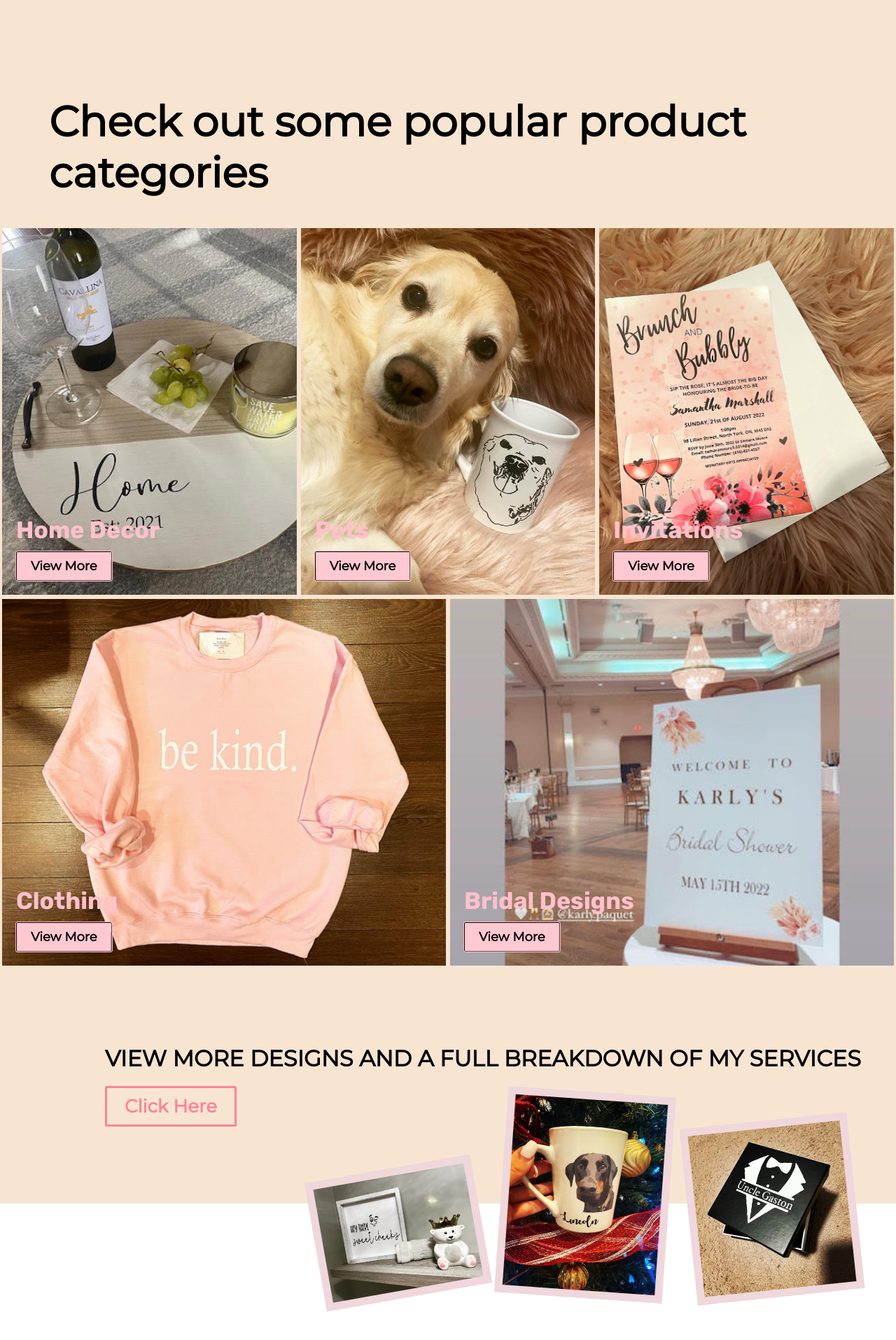
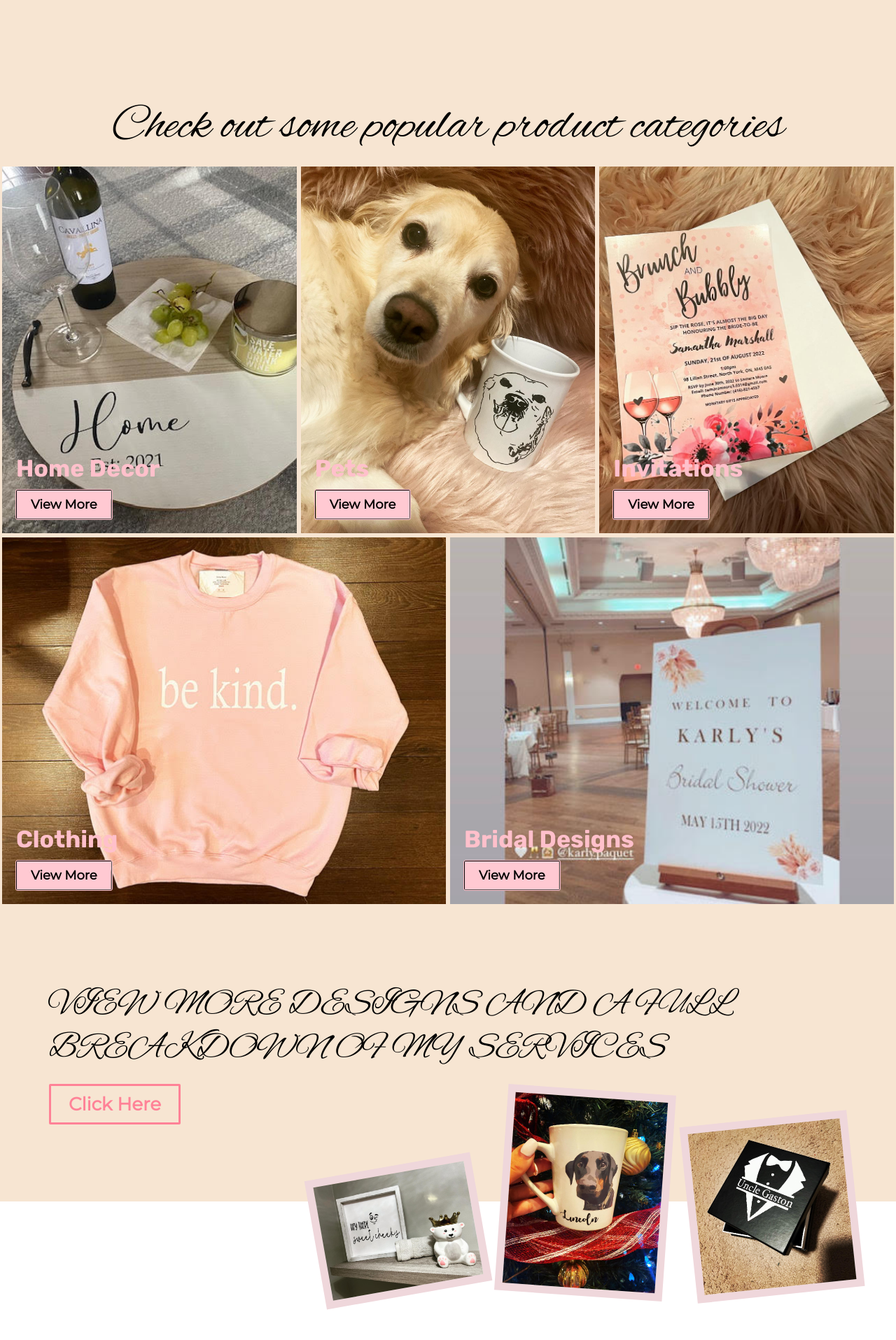
Before and after one commit to Nuccino92/nuccis.designs-business-site, a React (Create React App) app: page / in a window 1280 px wide. Shown: the part 913-2828 px from the top of the page at 70% size. Built offline with nearby package versions, Linux system fonts and the light colour scheme.

Commit message:
refactored media queries due to font change

```diff
--- a/src/components/homepage/categories/HomepageCategories.scss
+++ b/src/components/homepage/categories/HomepageCategories.scss
@@ -9,18 +9,36 @@
   }
 
   h2 {
-    font-size: 60px;
-    padding: 0 0 40px 70px;
-    background-color: var.$primary-beige;
+    font-size: 90px;
+    padding: 0 0 10px 70px;
+    font-family: var.$Alex-Brush;
+    font-weight: 400;
 
-    @media (max-width: 700px) {
+    @media (max-width: 1400px) {
+      font-size: 70px;
       text-align: center;
-      font-size: 33px;
-      padding: 0 10px 40px 10px;
+      padding: 0 0 10px 0;
+    }
+
+    @media (max-width: 1150px) {
+      font-size: 65px;
+      text-align: center;
+    }
+
+    @media (max-width: 905px) {
+      font-size: 55px;
+      text-align: center;
+    }
+
+    @media (max-width: 750px) {
+      font-weight: 600;
+      font-size: 43px;
+      padding-top: 40px;
     }
 
     @media (max-width: 500px) {
-      font-size: 25px;
+      font-size: 37px;
+      padding-top: 0;
     }
   }
 
@@ -35,6 +53,12 @@
       width: 100vw;
       height: 530px;
       border: 3px solid var.$primary-beige;
+
+      img {
+        height: 100%;
+        width: 100%;
+        object-fit: cover;
+      }
 
       .container {
         position: absolute;
@@ -87,43 +111,16 @@
     }
   }
 
-  // each category image
-  .home-decor-cover {
-    height: 100%;
-    width: 100%;
-    object-fit: cover;
-  }
-
-  .pet-cover {
-    height: 100%;
-    width: 100%;
-    object-fit: cover;
-  }
-
-  .invitations-cover {
-    height: 100%;
-    width: 100%;
-    object-fit: cover;
-  }
-
-  .clothing-cover {
-    height: 100%;
-    width: 100%;
-    object-fit: cover;
-  }
-
-  .bridal-cover {
-    height: 100%;
-    width: 100%;
-    object-fit: cover;
-  }
-
   // view more container
   .view-more-categories {
     width: 100%;
     background-color: var.$primary-beige;
-    padding: 110px 20px 110px 150px;
+    padding: 100px 20px 110px 100px;
     position: relative;
+
+    @media (max-width: 1450px) {
+      padding: 110px 20px 110px 70px;
+    }
 
     @media (max-width: 1200px) {
       padding: 110px 20px;
@@ -134,15 +131,25 @@
     }
 
     h4 {
-      font-size: 32px;
+      font-size: 80px;
       margin-bottom: 20px;
+      font-family: var.$Alex-Brush;
+      font-weight: 400;
 
-      @media (max-width: 650px) {
-        font-size: 22px;
+      @media (max-width: 1750px) {
+        font-size: 70px;
       }
 
-      @media (max-width: 400px) {
-        font-size: 18px;
+      @media (max-width: 1450px) {
+        font-size: 60px;
+      }
+
+      @media (max-width: 1300px) {
+        font-size: 50px;
+      }
+
+      @media (max-width: 970px) {
+        font-size: 40px;
       }
     }
 
```
